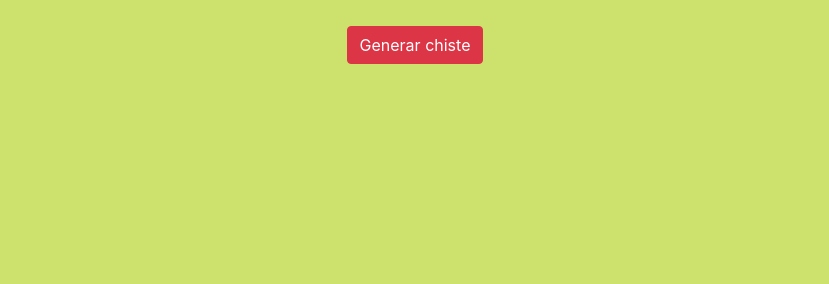
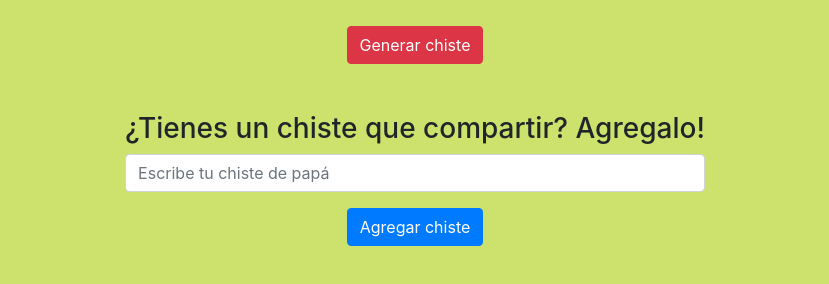
Before and after one commit to Sukiih/DadJokes, a plain HTML site: page index.html in a window 1280 px wide. Shown: the part 388-672 px from the top of the page, without its empty margins (225-1054 px from the left). Drawn offline with nearby package versions, Linux system fonts and the light colour scheme.

Commit message:
Formulario chiste usuarios

```diff
--- a/index.html
+++ b/index.html
@@ -13,6 +13,17 @@
         <img class="dino-img" src="https://encrypted-tbn0.gstatic.com/images?q=tbn:ANd9GcT2OdqYG0Id2W0ftpCsu7D6UUdJcTVESXlsLA&s" alt="Rex chistes malos">
         <button id="generateJoke" class="btn btn-danger mt-5">Generar chiste</button>
         <div id="jokeDisplay" class="joke-container mt-4" style="display: none;" ></div>
+
+        <!--Agrego un formulario para que los usuarios puedan ingresar sus propios chistes-->
+        <div class="mt-5">
+            <h3>¿Tienes un chiste que compartir? Agregalo!</h3>
+            <form id="addJokeForm">
+                <div class="form-group">
+                    <input type="text" class="form-control" id="jokeInput" placeholder="Escribe tu chiste de papá">
+                </div>
+                <button type="submit" class="btn btn-primary">Agregar chiste</button>
+            </form>
+        </div>
     </div>
 
 
```
